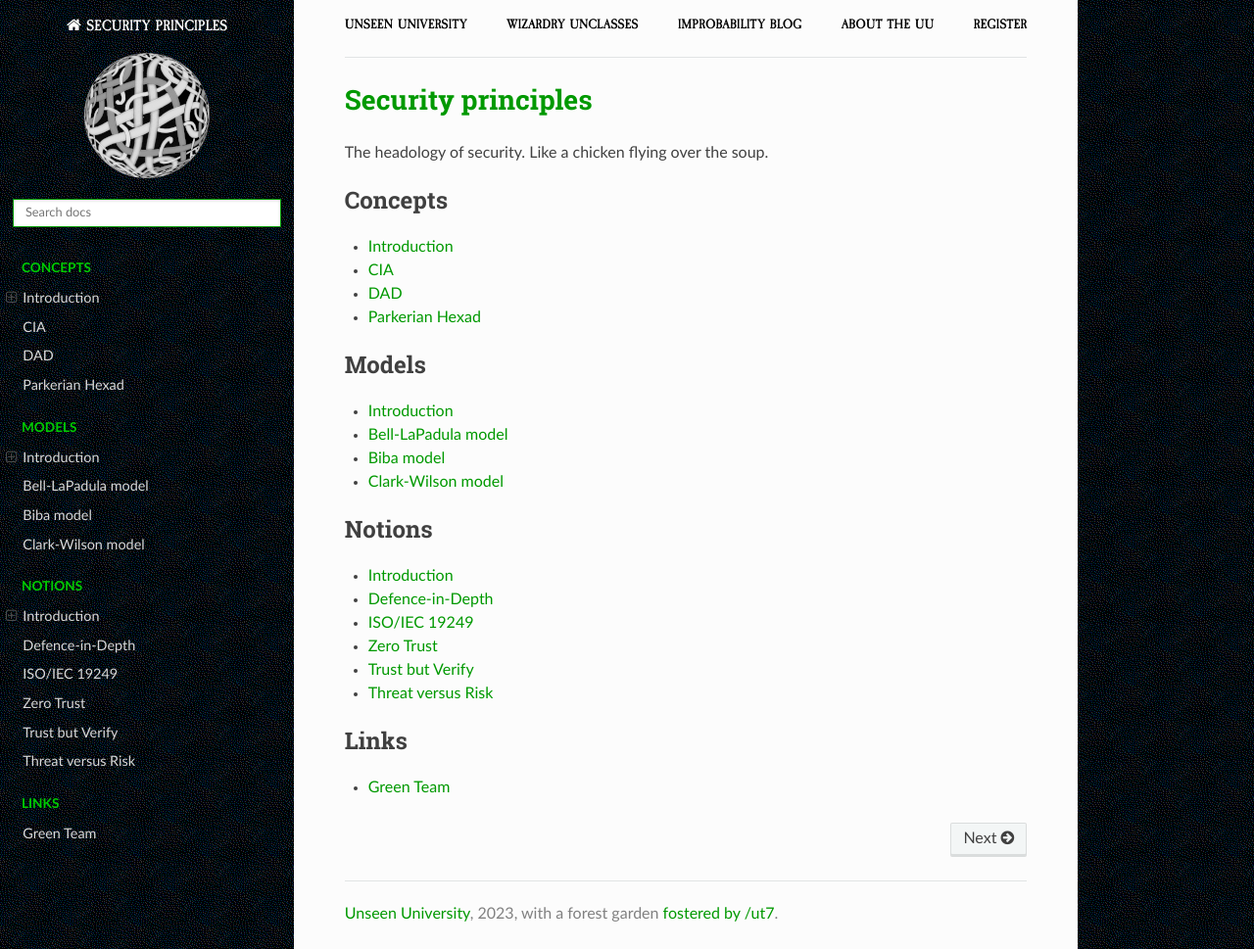
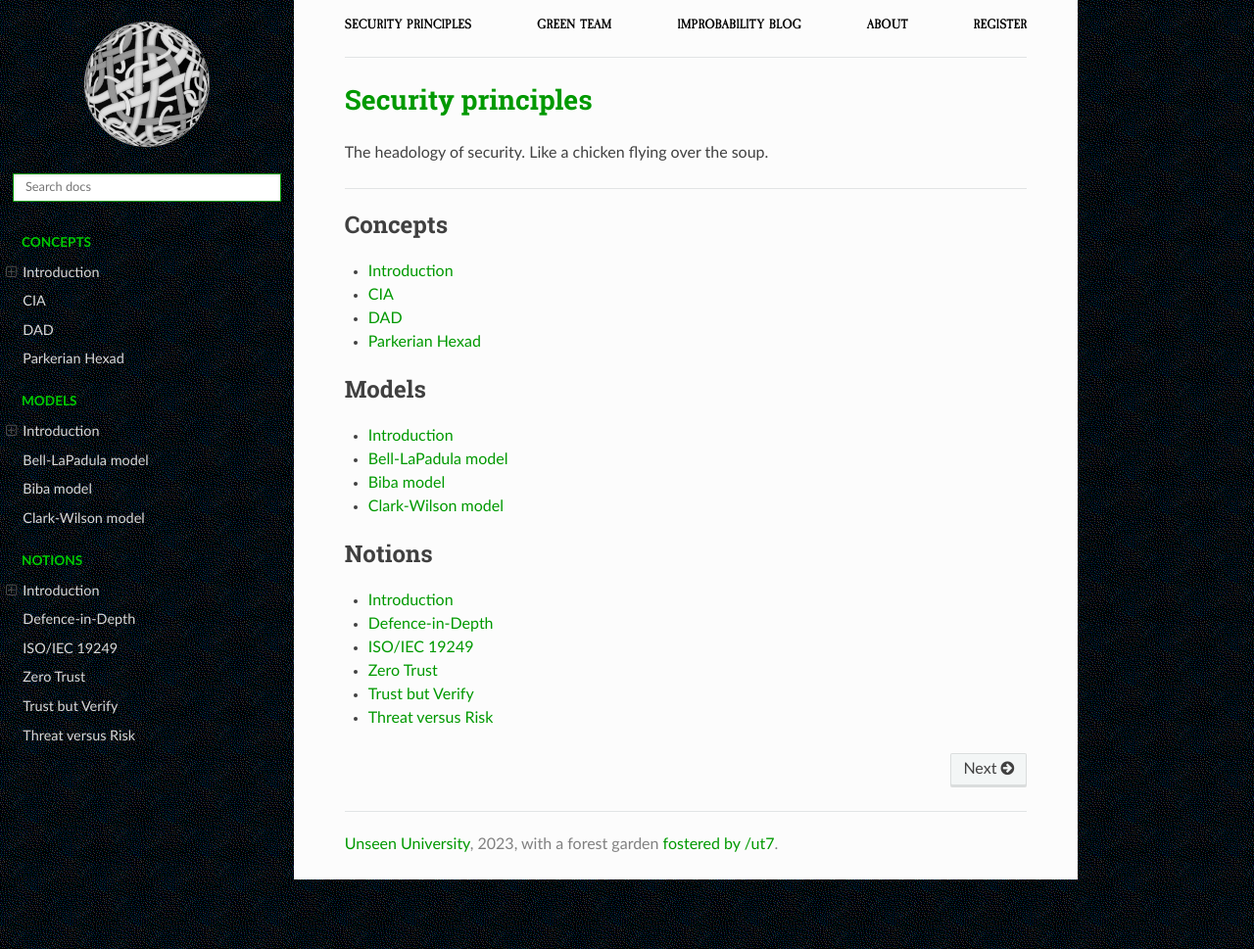
Before and after one commit to tymyrddin/green-basis, a Sphinx documentation site: the page built from source/index.rst, in a window 1280 px wide and 969 px high. Shown: the whole window at 98% size. Built offline with Sphinx 7.4.7 and the Read the Docs theme 2.0.0, drawn with Linux system fonts in a browser that asks for light colours.

Commit message:
improved navigation

```diff
--- a/source/_templates/breadcrumbs.html
+++ b/source/_templates/breadcrumbs.html
@@ -1,10 +1,10 @@
 <div class="container">
     <topnav>
             <ul>
-                <li class="nav__item"><a href="https://uu.tymyrddin.dev/" class="nav__link">Unseen University</a></li>
-                <li class="nav__item"><a href="https://uu.tymyrddin.dev/" class="nav__link">Wizardry Unclasses</a></li>
+                <li class="nav__item"><a href="https://green.tymyrddin.dev/projects/basis/" class="nav__link">Security principles</a></li>
+                <li class="nav__item"><a href="https://green.tymyrddin.dev/" class="nav__link">Green Team</a></li>
                 <li class="nav__item"><a href="https://uu.tymyrddin.dev/blog/" class="nav__link">Improbability Blog</a></li>
-                <li class="nav__item"><a href="https://uu.tymyrddin.dev/about/" class="nav__link">About the UU</a></li>
+                <li class="nav__item"><a href="https://uu.tymyrddin.dev/about/" class="nav__link">About</a></li>
                 <li class="nav__item"><a href="https://uu.tymyrddin.dev/registration/" class="nav__link">Register</a></li>
             </ul>
     </topnav>
--- a/source/conf.py
+++ b/source/conf.py
@@ -45,6 +45,7 @@ html_theme_options = {
     'display_version': True,
     'prev_next_buttons_location': 'bottom',
     'style_external_links': False,
+    'logo_only': True,
     # Toc options
     'collapse_navigation': False,
     'sticky_navigation': False,
--- a/source/index.rst
+++ b/source/index.rst
@@ -2,6 +2,8 @@ Security principles
 ===============================================
 
 The headology of security. Like a chicken flying over the soup.
+
+----
 
 .. toctree::
    :maxdepth: 1
@@ -34,8 +36,3 @@ The headology of security. Like a chicken flying over the soup.
    docs/notions/zero.md
    docs/notions/verify.md
    docs/notions/risk.md
-
-.. toctree::
-   :caption: Links
-
-   Green Team <https://green.tymyrddin.dev/>
```
